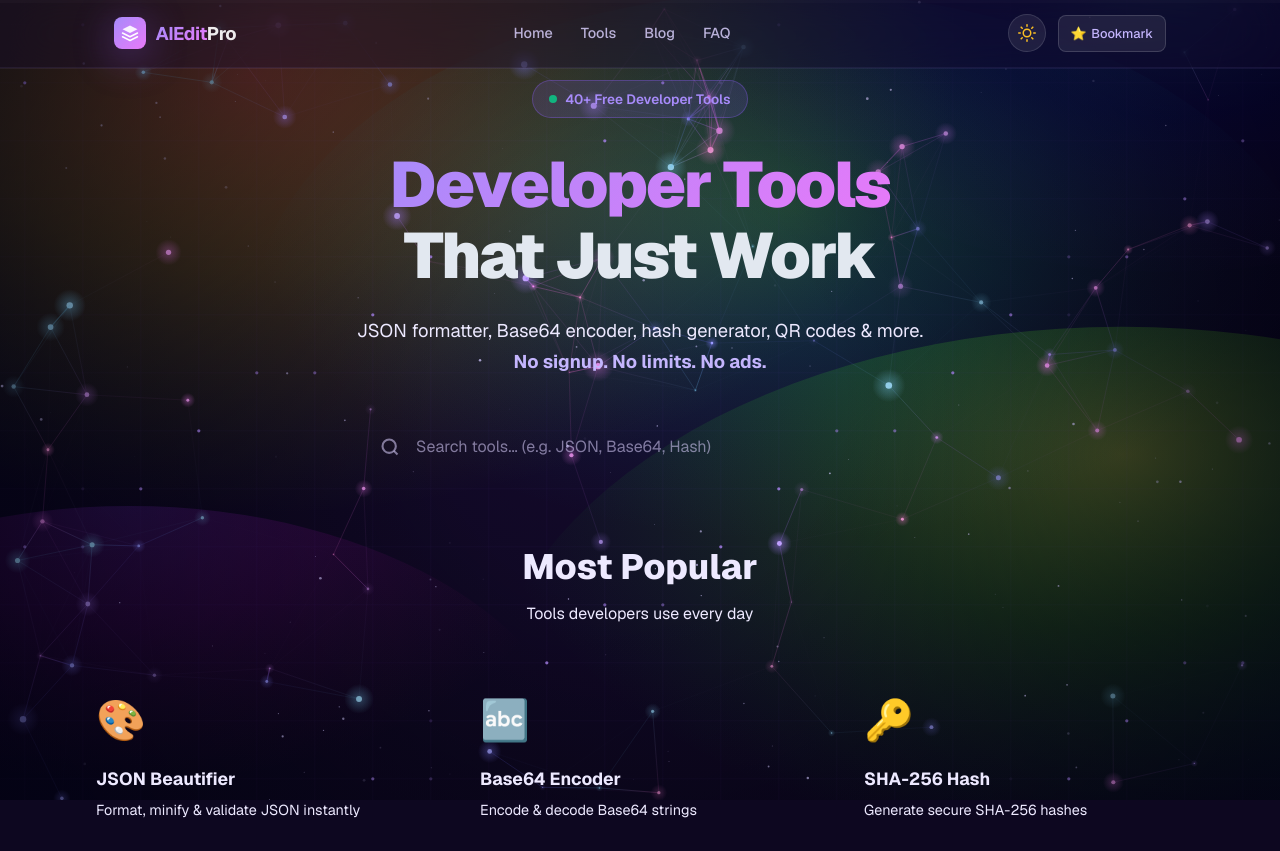
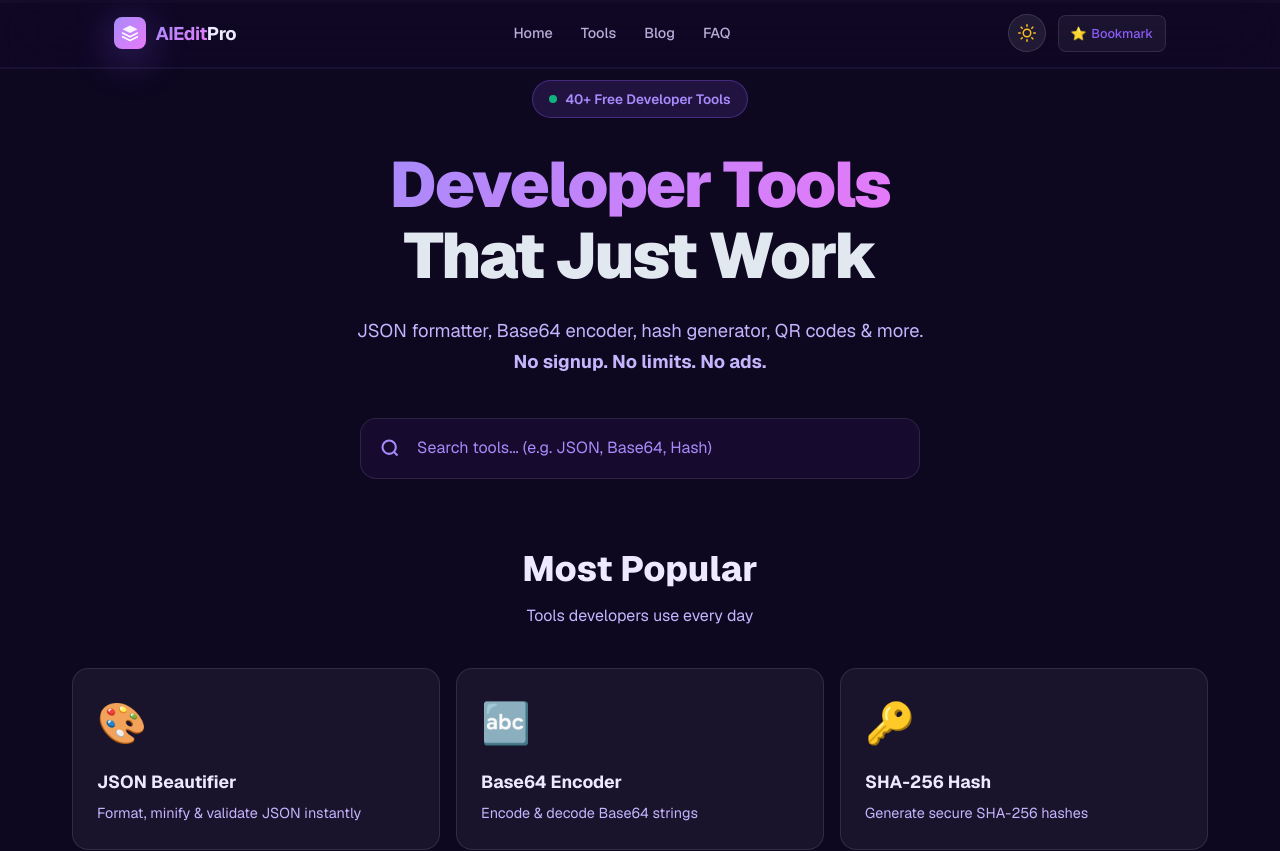
Before and after one commit to Devanand12345/aieditpro, a Next.js app: page / in a window 1280 px wide. Shown: the top 851 px of the page. Built offline with nearby package versions, Linux system fonts and the light colour scheme.

Commit message:
Fix light mode text visibility - proper contrast for all colors

```diff
--- a/src/app/Navbar.tsx
+++ b/src/app/Navbar.tsx
@@ -16,7 +16,7 @@
       </div>
       <span style={{ fontSize: "1.15rem", fontWeight: 700, letterSpacing: "-0.02em" }}>
         <span className="gradient-text">AIEdit</span>
-        <span style={{ color: "rgba(255,255,255,0.92)" }}>Pro</span>
+        <span style={{ color: "var(--text-primary)" }}>Pro</span>
       </span>
     </Link>
   );
@@ -53,15 +53,15 @@
             }}
             title="Bookmark AI-EditPro"
             style={{
-              background: "rgba(255,255,255,0.08)",
-              border: "1px solid rgba(255,255,255,0.15)",
+              background: "var(--glass-bg)",
+              border: "1px solid var(--border)",
               borderRadius: "8px",
               padding: "0.5rem 0.75rem",
               cursor: "pointer",
               display: "flex",
               alignItems: "center",
               gap: "0.3rem",
-              color: "#c4b5fd",
+              color: "var(--primary)",
               fontSize: "0.8rem",
               fontWeight: 500,
               transition: "all 0.2s",
@@ -76,7 +76,7 @@
             onClick={() => setMenuOpen(o => !o)}
             className="mobile-menu-btn"
             aria-label={menuOpen ? "Close menu" : "Open menu"}
-            style={{ display: "none", background: "none", border: "none", cursor: "pointer", padding: "0.25rem", color: "rgba(220,210,255,0.88)" }}
+            style={{ display: "none", background: "none", border: "none", cursor: "pointer", padding: "0.25rem", color: "var(--text-primary)" }}
           >
             <svg width="22" height="22" viewBox="0 0 24 24" fill="none" stroke="currentColor" strokeWidth="2" strokeLinecap="round">
               {menuOpen ? <><line x1="18" y1="6" x2="6" y2="18"/><line x1="6" y1="6" x2="18" y2="18"/></> : <><line x1="3" y1="6" x2="21" y2="6"/><line x1="3" y1="12" x2="21" y2="12"/><line x1="3" y1="18" x2="21" y2="18"/></>}
--- a/src/app/globals.css
+++ b/src/app/globals.css
@@ -13,7 +13,12 @@
   --glass-border: rgba(255,255,255,0.10);
   --glow-purple: 0 8px 40px rgba(139,92,246,0.45);
   --text-primary: #ede9ff;
-  --text-muted: rgba(220,210,255,0.55);
+  --text-secondary: #c4b5fd;
+  --text-muted: #a78bfa;
+  --bg-primary: #0d0720;
+  --bg-secondary: #160a2e;
+  --bg-card: rgba(255,255,255,0.05);
+  --border: rgba(255,255,255,0.1);
   --card-bg: rgba(255,255,255,0.05);
   --card-border: rgba(255,255,255,0.09);
   --input-bg: rgba(30,27,75,0.6);
@@ -34,7 +39,7 @@
 
 [data-theme="light"] {
   --background: #f8f5ff;
-  --foreground: #0f0a1e;
+  --foreground: #1e1b4b;
   --primary: #7c3aed;
   --primary-light: #6d28d9;
   --secondary: #db2777;
@@ -44,14 +49,19 @@
   --glass-bg: rgba(255,255,255,0.95);
   --glass-border: rgba(124,58,237,0.2);
   --glow-purple: 0 8px 40px rgba(124,58,237,0.3);
-  --text-primary: #0f0a1e;
-  --text-muted: #4c1d95;
+  --text-primary: #1e1b4b;
+  --text-secondary: #4c1d95;
+  --text-muted: #6b7280;
+  --bg-primary: #f8f5ff;
+  --bg-secondary: #ede9fe;
+  --bg-card: rgba(255,255,255,0.98);
+  --border: rgba(124,58,237,0.2);
   --card-bg: rgba(255,255,255,0.98);
   --card-border: rgba(124,58,237,0.25);
   --input-bg: #ffffff;
   --input-border: rgba(124,58,237,0.4);
-  --navbar-bg: rgba(255,255,255,0.92);
-  --navbar-border: rgba(124,58,237,0.12);
+  --navbar-bg: rgba(255,255,255,0.95);
+  --navbar-border: rgba(124,58,237,0.15);
   --nav-link-color: #4c1d95;
   --nav-link-hover: #7c3aed;
   --drop-zone-bg: rgba(124,58,237,0.04);
@@ -62,20 +72,6 @@
   --badge-border: rgba(124,58,237,0.3);
   --feature-card-bg: rgba(255,255,255,0.98);
   --feature-card-border: rgba(124,58,237,0.2);
-  --input-bg: rgba(255,255,255,0.95);
-  --input-border: rgba(139,92,246,0.3);
-  --navbar-bg: rgba(248,245,255,0.85);
-  --navbar-border: rgba(139,92,246,0.15);
-  --nav-link-color: rgba(30,27,75,0.7);
-  --nav-link-hover: #7c3aed;
-  --drop-zone-bg: rgba(124,58,237,0.03);
-  --drop-zone-border: rgba(124,58,237,0.25);
-  --drop-zone-hover-bg: rgba(124,58,237,0.07);
-  --drop-zone-hover-border: rgba(124,58,237,0.5);
-  --badge-bg: rgba(124,58,237,0.1);
-  --badge-border: rgba(124,58,237,0.25);
-  --feature-card-bg: rgba(255,255,255,0.9);
-  --feature-card-border: rgba(139,92,246,0.15);
 }
 
 @theme inline {
@@ -88,7 +84,7 @@
 * { box-sizing: border-box; }
 
 body {
-  background: var(--background);
+  background: var(--bg-primary);
   color: var(--text-primary);
   font-family: var(--font-geist-sans), Arial, Helvetica, sans-serif;
   min-height: 100vh;
```
